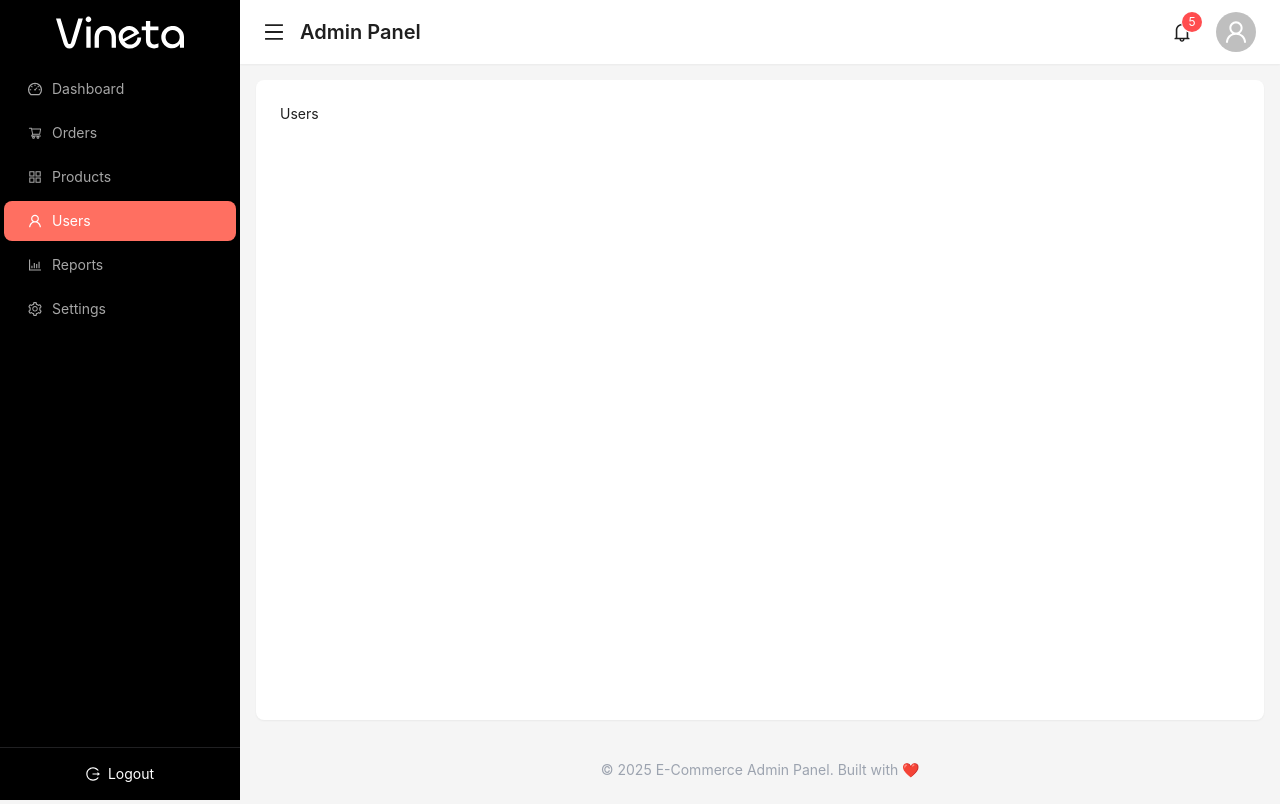
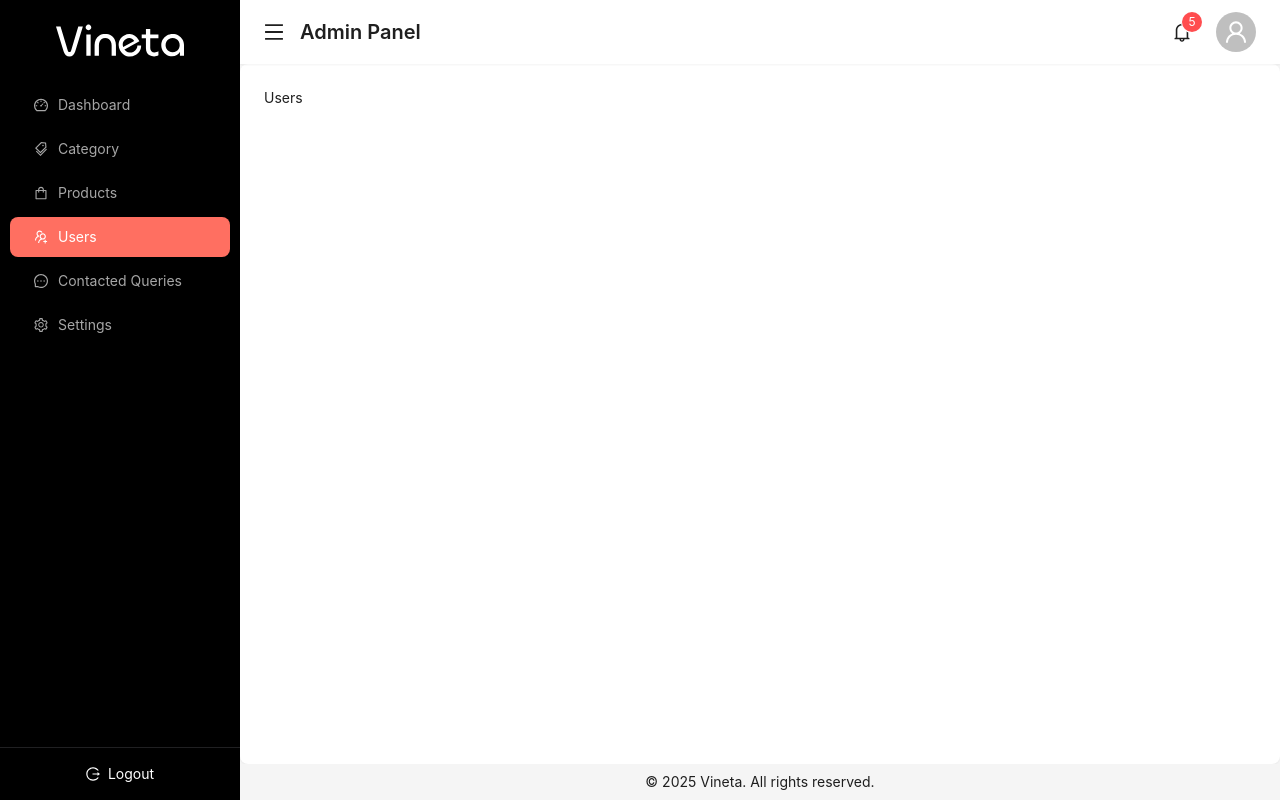
Before and after one commit to Rohitjangid17/jwellery-catalogue-mern-stack, a React (Vite) app in the folder frontend/: page /admin/users in a window 1280 px wide. Built offline with nearby package versions, Linux system fonts and the light colour scheme.

Commit message:
page overflow fixed and menu items changes

```diff
--- a/frontend/src/shared/components/admin/Footer.jsx
+++ b/frontend/src/shared/components/admin/Footer.jsx
@@ -4,8 +4,10 @@ const { Footer } = Layout;
 
 const AdminFooter = () => {
     return (
-        <Footer className="text-center text-gray-400">
-            © {new Date().getFullYear()} E-Commerce Admin Panel. Built with ❤️
+        <Footer className="text-center !px-4 !py-2">
+            <p className="text-sm">
+                © {new Date().getFullYear()} Vineta. All rights reserved.
+            </p>
         </Footer>
     );
 };
--- a/frontend/src/shared/components/admin/Header.jsx
+++ b/frontend/src/shared/components/admin/Header.jsx
@@ -1,31 +1,19 @@
-import { Layout, Avatar, Dropdown, Menu, Badge } from 'antd';
-import {
-    UserOutlined,
-    BellOutlined,
-    LogoutOutlined,
-    MenuOutlined,
-} from '@ant-design/icons';
+import { Layout, Avatar, Dropdown, Badge } from 'antd';
+import { UserOutlined, BellOutlined, LogoutOutlined, MenuOutlined } from '@ant-design/icons';
 
 const { Header } = Layout;
 
-const AdminHeader = ({
-    collapsed,
-    setCollapsed,
-    isMobile,
-    drawerVisible,
-    setDrawerVisible,
-}) => {
-    const dropdownMenu = (
-        <Menu>
-            <Menu.Item key="logout" icon={<LogoutOutlined />}>
-                Logout
-            </Menu.Item>
-        </Menu>
-    );
+const AdminHeader = ({ collapsed, setCollapsed, isMobile, drawerVisible, setDrawerVisible }) => {
+    const dropdownMenuItems = [
+        {
+            key: 'logout',
+            icon: <LogoutOutlined />,
+            label: 'Logout',
+        },
+    ];
 
     return (
         <Header className="bg-white shadow-sm px-6 flex items-center justify-between sticky top-0 z-50">
-            {/* Left: Hamburger + Title */}
             <div className="flex items-center gap-4">
                 <MenuOutlined
                     onClick={() =>
@@ -38,13 +26,13 @@ const AdminHeader = ({
                 <div className="text-xl font-semibold">Admin Panel</div>
             </div>
 
-            {/* Right: Notifications + Avatar */}
             <div className="flex items-center gap-6">
                 <Badge count={5}>
                     <BellOutlined style={{ fontSize: 20 }} />
                 </Badge>
-                <Dropdown overlay={dropdownMenu} placement="bottomRight">
-                    <Avatar size="large" icon={<UserOutlined />} />
+
+                <Dropdown menu={{ items: dropdownMenuItems }} placement="bottomRight">
+                    <Avatar size="large" icon={<UserOutlined />} style={{ cursor: 'pointer' }} />
                 </Dropdown>
             </div>
         </Header>
--- a/frontend/src/shared/components/admin/Sidebar.jsx
+++ b/frontend/src/shared/components/admin/Sidebar.jsx
@@ -1,12 +1,12 @@
-import { Menu, Button } from 'antd';
+import { Menu } from 'antd';
 import {
     DashboardOutlined,
-    ShoppingCartOutlined,
-    AppstoreOutlined,
-    UserOutlined,
     SettingOutlined,
-    BarChartOutlined,
     LogoutOutlined,
+    MessageOutlined,
+    ShoppingOutlined,
+    TagsOutlined,
+    UsergroupAddOutlined,
 } from '@ant-design/icons';
 import { useNavigate, useLocation } from 'react-router-dom';
 
@@ -16,16 +16,15 @@ const AdminSidebar = ({ onItemClick }) => {
 
     const menuItems = [
         { key: 'dashboard', icon: <DashboardOutlined />, label: 'Dashboard' },
-        { key: 'orders', icon: <ShoppingCartOutlined />, label: 'Orders' },
-        { key: 'products', icon: <AppstoreOutlined />, label: 'Products' },
-        { key: 'users', icon: <UserOutlined />, label: 'Users' },
-        { key: 'reports', icon: <BarChartOutlined />, label: 'Reports' },
+        { key: 'category', icon: <TagsOutlined />, label: 'Category' },
+        { key: 'products', icon: <ShoppingOutlined />, label: 'Products' },
+        { key: 'users', icon: <UsergroupAddOutlined />, label: 'Users' },
+        { key: 'contact-queries', icon: <MessageOutlined />, label: 'Contacted Queries' },
         { key: 'settings', icon: <SettingOutlined />, label: 'Settings' },
     ];
-
     return (
         <div className="flex flex-col h-full bg-black text-white">
-            <div className="flex justify-center items-center py-4 sticky top-0 bg-black z-20">
+            <div className="flex justify-center items-center py-6 sticky top-0 bg-black z-20">
                 <img src="/assets/images/logo.svg" alt="Logo" className="invert" />
             </div>
             <div className="flex-1 overflow-y-auto">
@@ -38,7 +37,7 @@ const AdminSidebar = ({ onItemClick }) => {
                         onItemClick && onItemClick();
                     }}
                     items={menuItems}
-                    className="custom-ant-menu"
+                    className="custom-ant-menu px-1.5"
                     style={{ background: '#000', borderRight: 0 }}
                 />
             </div>
--- a/frontend/src/shared/components/layout/AdminLayout.jsx
+++ b/frontend/src/shared/components/layout/AdminLayout.jsx
@@ -17,7 +17,7 @@ const AdminLayout = () => {
     const isMobile = !screens.md;
 
     return (
-        <Layout style={{ minHeight: '100vh' }}>
+        <Layout style={{ minHeight: '100vh', overflow: 'hidden' }}>
             {!isMobile ? (
                 // ----- Desktop Sidebar -----
                 <Sider
@@ -43,13 +43,13 @@ const AdminLayout = () => {
                     closable={false}
                     onClose={() => setDrawerVisible(false)}
                     open={drawerVisible}
-                    styles={{ body: { padding: 0, background: '#000' } }}
+                    styles={{ body: { padding: 0, background: '#000', height: '100%' } }}
                 >
                     <AdminSidebar />
                 </Drawer>
             )}
 
-            <Layout>
+            <Layout style={{ flex: 1, display: 'flex', flexDirection: 'column', overflow: 'hidden' }}>
                 <AdminHeader
                     collapsed={collapsed}
                     setCollapsed={setCollapsed}
@@ -57,10 +57,10 @@ const AdminLayout = () => {
                     drawerVisible={drawerVisible}
                     setDrawerVisible={setDrawerVisible}
                 />
-                <Content className="m-4">
-                    <div className="bg-white p-6 rounded-lg shadow-sm min-h-[80vh]">
+                <Content style={{ overflowY: 'auto', height: 'calc(100vh - 64px - 68px)' }}>
+                    <main className="bg-white p-6 rounded-lg shadow-sm min-h-full">
                         <Outlet />
-                    </div>
+                    </main>
                 </Content>
                 <AdminFooter />
             </Layout>
```
